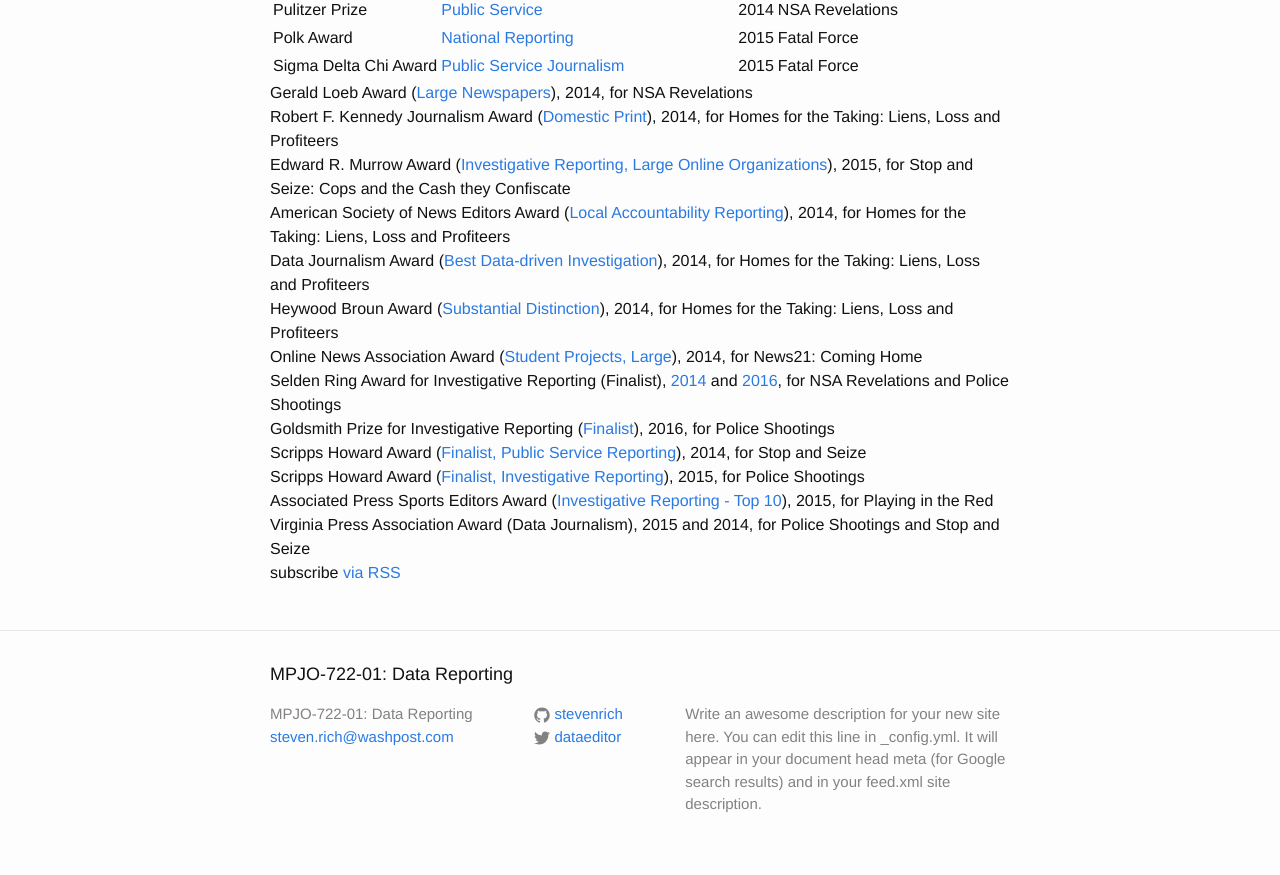
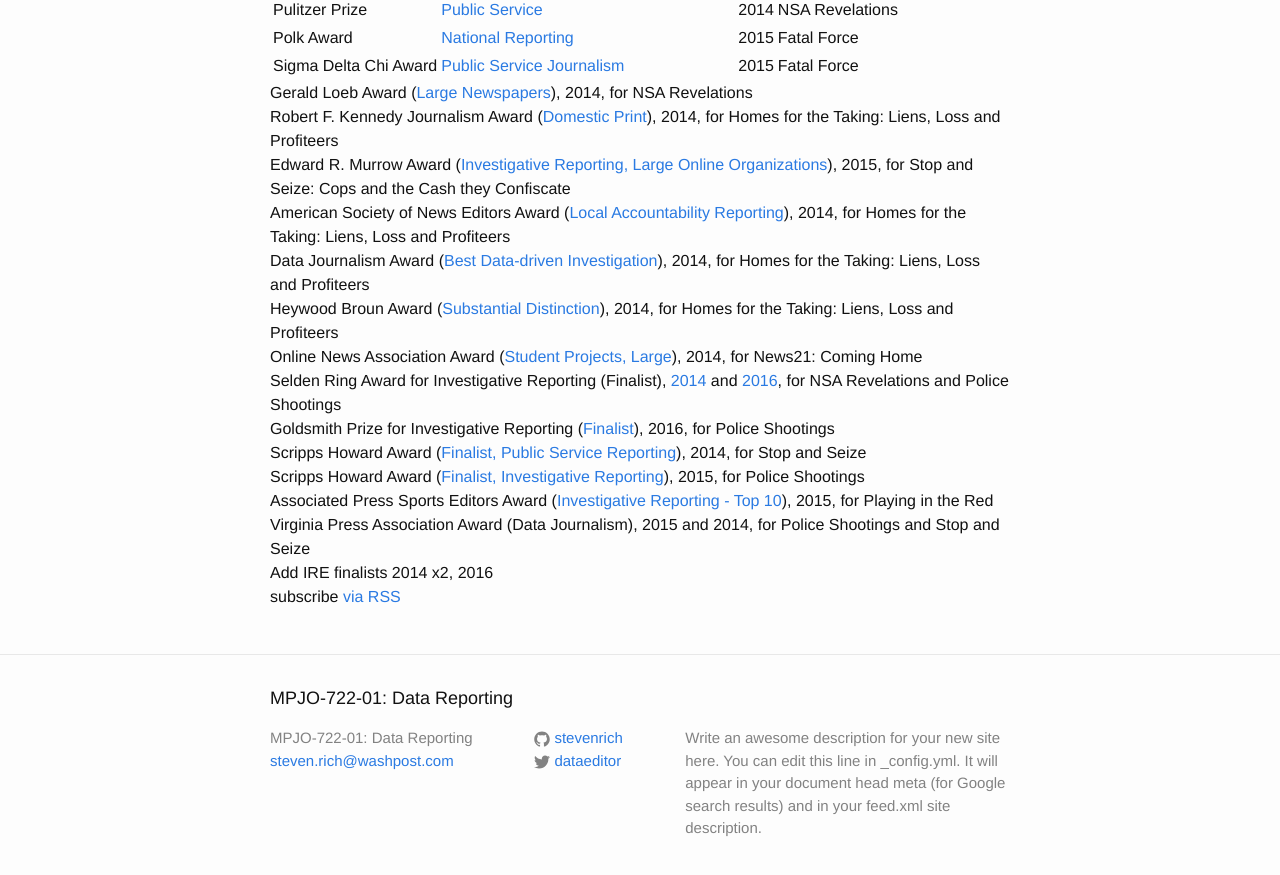
Before and after one commit to stevenrich-zz/stevenrich.github.io, a Jekyll site: the page built from clips.html, in a window 1280 px wide and 900 px high, scrolled down 3966 px. Shown: the top 875 px of the window. Built offline with Jekyll 4.4.1, drawn with Linux system fonts in a browser that asks for light colours.

Commit message:
Update clips.html

```diff
--- a/clips.html
+++ b/clips.html
@@ -163,6 +163,7 @@
   Scripps Howard Award (<a href="http://www.scripps.com/foundation/news/958-2015-scripps-howard-award-winners-announced">Finalist, Investigative Reporting</a>), 2015, for Police Shootings<br>
   Associated Press Sports Editors Award (<a href="http://apsportseditors.org/newsletter/2015-apse-contest-investigative-all-categories/">Investigative Reporting - Top 10</a>), 2015, for Playing in the Red<br>
   Virginia Press Association Award (Data Journalism), 2015 and 2014, for Police Shootings and Stop and Seize<br>
+Add IRE finalists 2014 x2, 2016
 
   <p class="rss-subscribe">subscribe <a href="{{ "/feed.xml" | prepend: site.baseurl }}">via RSS</a></p>
 
```
